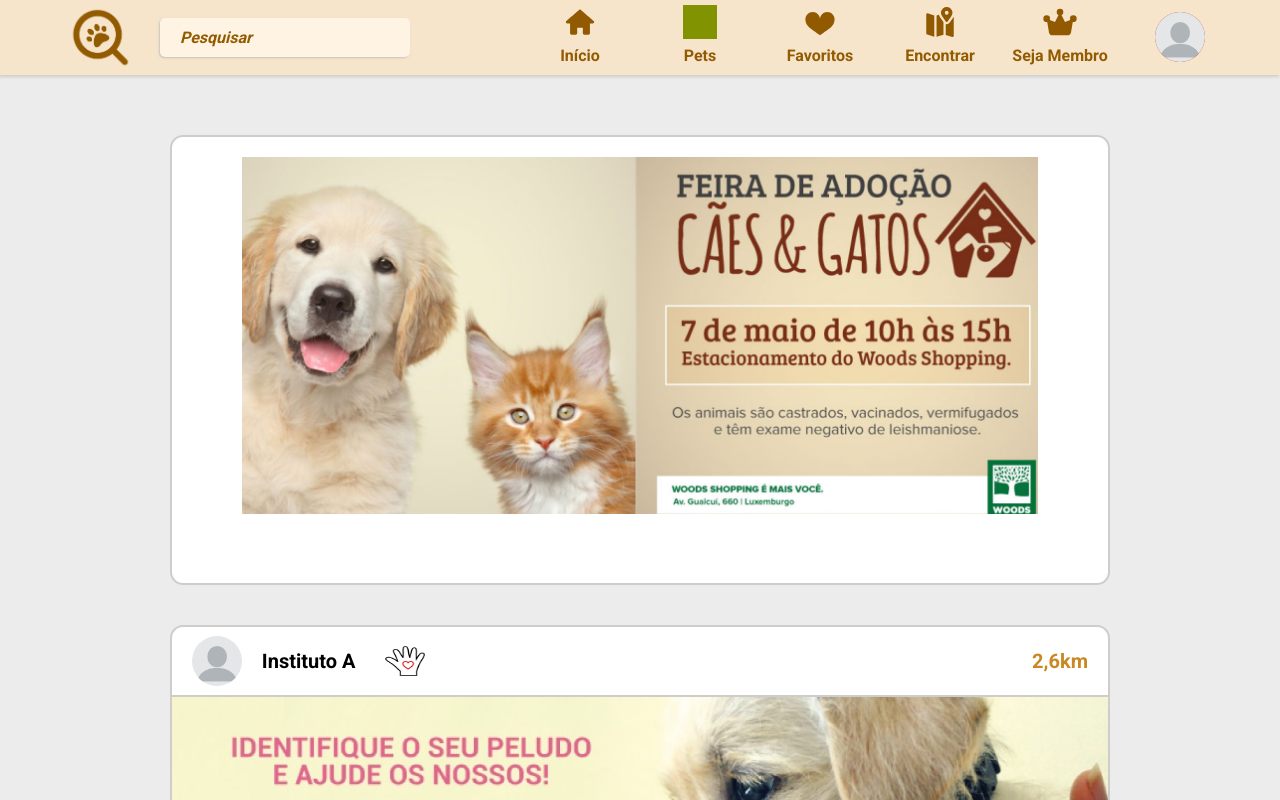
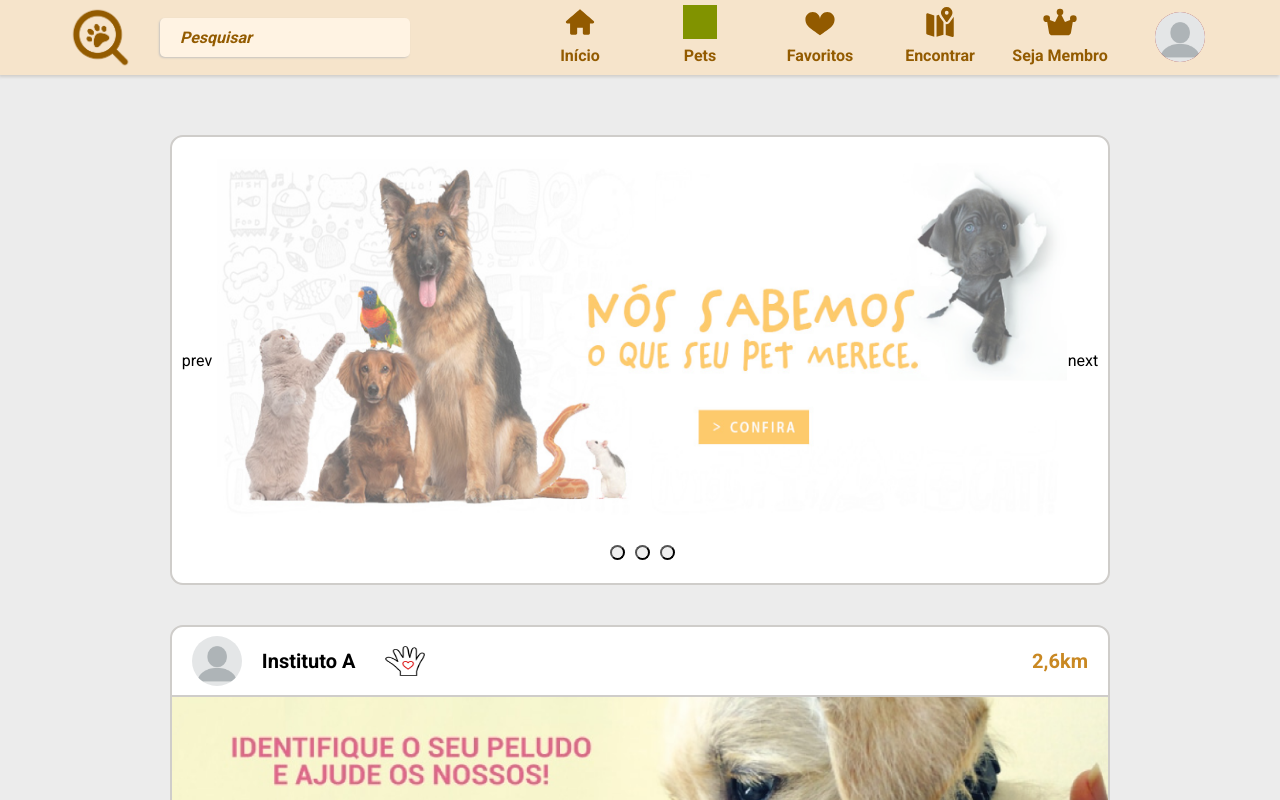
Before and after one commit to ItaloG/FindPet-Fronend, a React (Create React App) app: page /home in a window 1280 px wide. Shown: the top 800 px of the page. Built offline with nearby package versions, Linux system fonts and the light colour scheme; grey boxes are pictures that could not be loaded.

Commit message:
adição do componente slider, quase concluído

```diff
--- a/src/components/Slider/index.js
+++ b/src/components/Slider/index.js
@@ -1,12 +1,67 @@
-import { SliderContainer, BannerContainer } from "./styles";
-import Banner2 from "../../assets/banner3.png"
+import { SliderContainer } from "./styles";
+import { useEffect } from "react";
+import Banner1 from "../../assets/banner1.png"
+import Banner2 from "../../assets/banner2.png"
+import Banner3 from "../../assets/banner3.png"
 
 function Slider() {
+    useEffect(() => {
+        'use strict';
+
+        const images = [
+            { 'id': '1', 'url' : Banner1 },
+            { 'id': '2', 'url' : Banner2 },
+            { 'id': '3', 'url' : Banner3 }
+        ];
+
+        const containerItems = document.querySelector('#container-items');
+
+        const loadImages = ( images, container ) => {
+            images.forEach( image => {
+                container.innerHTML += `
+                    <div class='item'>
+                        <img src='${image.url}'/>
+                    </div>
+                `
+            })
+        }
+
+        loadImages( images, containerItems );
+
+        let items = document.querySelectorAll('.item');
+
+        const previous = () => {
+            containerItems.appendChild(items[0]);
+            items = document.querySelectorAll('.item');
+        }
+
+        const next = () => {
+            const lastItem = items[items.length - 1];
+            containerItems.insertBefore( lastItem, items[0] );
+            items = document.querySelectorAll('.item');
+        }
+
+        // setInterval(previous, 5000);
+
+        document.querySelector('#previous').addEventListener('click', next);
+        document.querySelector('#next').addEventListener('click', previous);
+    });
+
     return (
         <SliderContainer>
-            <BannerContainer>
-                <img src={Banner2} alt="banner"/>
-            </BannerContainer>
+            <div className="action-button" id="previous">prev</div>
+            <div className="container-items" id="container-items"></div>
+            <div className="action-button" id="next">next</div>
+            <div className="slider-buttons">
+                <button className="choice-slide-button"></button>
+                <button className="choice-slide-button"></button>
+                <button className="choice-slide-button"></button>
+            </div>
+
+            {/* <button className="btnSlider" onClick={(e) => {
+              e.preventDefault();
+              alert('clicado');
+            }}>clique aqui</button> */}
         </SliderContainer>
     );
 }
--- a/src/components/Slider/styles.js
+++ b/src/components/Slider/styles.js
@@ -2,25 +2,73 @@ import styled from 'styled-components';
 
 export const SliderContainer = styled.div`
     display: flex;
-    justify-content: center;
+    justify-content: space-between;
     width: 940px;
     height: 450px;
     background-color: #fff;
     margin-bottom: 20px;
     border: solid 2px #cfcdca;
     border-radius: 13px;
-`;
 
-export const BannerContainer = styled.div`
-    display: flex;
-    justify-content: center;
-    align-items: center;
-    width: 85%;
-    height: 80%;
-    margin-top: 20px;
-    overflow: hidden;
-    > img {
-        width: 100%;
-        height: auto;
+    > .container-items {
+        position: absolute;
+        display: flex;
+        align-items: center;
+        width: 850px;
+        height: 360px;
+        margin-top: 20px;
+        margin-left: 45px;
+        overflow-x: hidden;
+
+        > .item {
+            width: 850px;
+            height: 360px;
+            transition: all 2s;
+            /* max-height: 360px; */
+
+            > img {
+                width: 850px;
+                height: 360px;
+            }
+
+            :first-child {
+                margin-left: -850px;
+            }
+        }
+    }
+
+    > .action-button {
+        z-index: 1;
+        display: flex;
+        justify-content: center;
+        align-items: center;
+        width: 50px;
+
+        :hover {
+            cursor: pointer;
+        }
+    }
+
+    > .slider-buttons {
+        display: flex;
+        justify-content: center;
+        align-items: center;
+        z-index: 1;
+        width: 940px;
+        height: 20px;
+        position: absolute;
+        margin-top: 405px;
+
+        > .choice-slide-button {
+            margin-right: 5px;
+            margin-left: 5px;
+            width: 15px;
+            height: 15px;
+            border-radius: 50%;
+
+            :hover {
+                cursor: pointer;
+            }
+        }
     }
 `;
```
